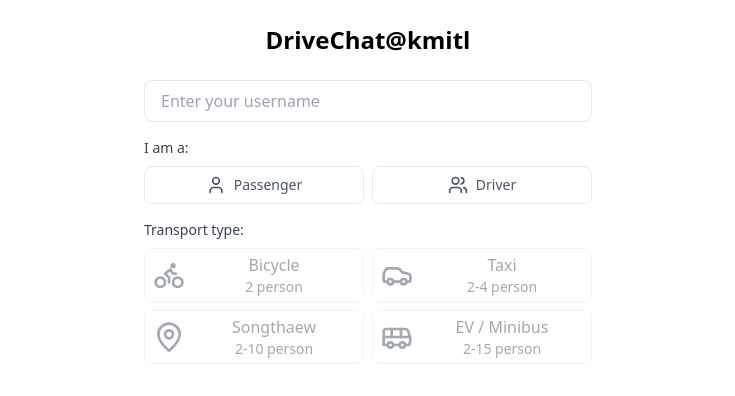
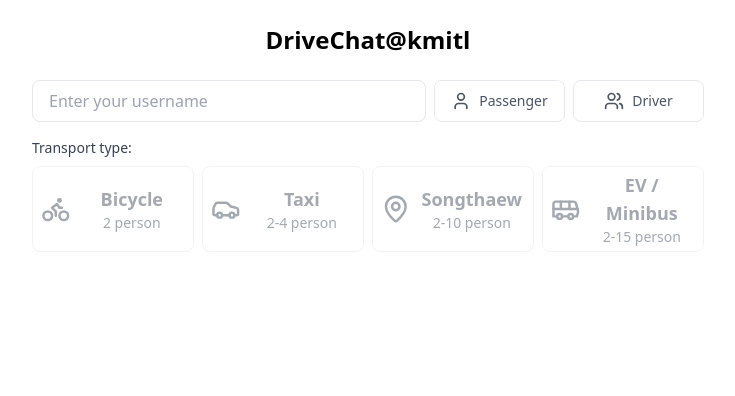
Before and after one commit to ProJect3K/DriveChat-kmitl, a Next.js app in the folder drch/: page / in a window 1280 px wide. Shown: the top 396 px of the page, without its empty margins (272-1007 px from the left). Built offline with nearby package versions, Linux system fonts and the light colour scheme.

Commit message:
fix layout

```diff
--- a/drch/app/components/ChatRoom.js
+++ b/drch/app/components/ChatRoom.js
@@ -16,18 +16,23 @@ export default function ChatRoom({
         <h3 className="text-lg font-medium mb-2">
           Active Users ({activeUsers.length}/{roomCapacity})
         </h3>
-        <ul className="space-y-1">
+        <div className="space-y-1 flex flex-wrap">
           {activeUsers.map((user, index) => (
-            <li key={index} className="text-gray-700">
+            <div
+              key={index}
+              className={`text-gray-700 bg-gray-200 p-2 m-2 rounded flex items-center justify-center h-10 min-w-[70px] ${
+              user === username ? 'bg-gray-300 font-bold' : ''
+              }`}>
               {user === username ? `${user} (You)` : user}
-            </li>
+            </div>
           ))}
-        </ul>
+        </div>
+
       </div>
 
       <div className="h-96 overflow-y-auto p-4 bg-white rounded-lg border">
         {messages.map((msg, index) => (
-          <p key={index} className="py-2 border-b border-gray-100 last:border-0">
+          <p key={index} className="py-2 border-b border-gray-100 last:border-0" >
             {msg}
           </p>
         ))}
--- a/drch/app/components/JoinChat.js
+++ b/drch/app/components/JoinChat.js
@@ -1,6 +1,7 @@
 import { useState } from 'react';
 import { ROOM_TYPES } from '../lib/constants';
 import TransportButtons from './TransportButtons';
+import TypeUser from './TypeUser';
 
 export default function JoinChat({
   username,
@@ -18,7 +19,10 @@ export default function JoinChat({
   room,
   setRoom,
   setRoomCapacity,
-  joinChat
+  joinChat,
+
+  onSelectUserType,
+
 }) {
   const [userType, setUserType] = useState(null);
   const [noRoomsAvailable, setNoRoomsAvailable] = useState(false);
@@ -36,37 +40,25 @@ export default function JoinChat({
   const handleTypeSelect = (type) => {
     setSelectedType(type);
     setNoRoomsAvailable(false);
-    // Only generate default room name if user is a driver
-    if (userType === 'driver') {
-      const defaultRoomName = `${type}_${Math.random().toString(36).substr(2, 6)}`;
-      setCustomRoom(defaultRoomName);
-      setRoomName(defaultRoomName);
+    if (!roomName && isCreatingRoom) {
+      setCustomRoom(`${type}_${Math.random().toString(36).substr(2, 6)}`);
     }
   };
 
   const handleUserTypeSelect = (type) => {
     setUserType(type);
     setSelectedType(null);
-    setIsCreatingRoom(type === 'driver');
+    setIsCreatingRoom(false);
     setNoRoomsAvailable(false);
-    // Clear room name if switching to passenger
-    if (type === 'passenger') {
-      setRoomName('');
-      setCustomRoom('');
-    }
   };
 
   const handleRoomNameChange = (e) => {
-    const value = e.target.value.trim();
-    if (userType === 'driver') {
+    const value = e.target.value;
     setRoomName(value);
     if (value) {
       setCustomRoom(value);
     } else if (selectedType) {
-        const defaultRoomName = `${selectedType}_${Math.random().toString(36).substr(2, 6)}`;
-        setCustomRoom(defaultRoomName);
-        setRoomName(defaultRoomName);
-      }
+      setCustomRoom(`${selectedType}_${Math.random().toString(36).substr(2, 6)}`);
     }
   };
 
@@ -76,15 +68,17 @@ export default function JoinChat({
       return;
     }
 
-    if (userType !== 'passenger') {
-      alert('Only passengers can join random rooms');
-      return;
-    }
-
     setIsLoading(true);
     try {
+      // First, let's debug what rooms are available
+      const debugResponse = await fetch('http://127.0.0.1:8000/rooms/debug');
+      const debugData = await debugResponse.json();
+      console.log('Available rooms:', debugData);
+
+      // Now try to join a room
       const response = await fetch(`http://127.0.0.1:8000/rooms/random?transport_type=${selectedType}`);
       const data = await response.json();
+      console.log('Join room response:', data);
 
       if (data.room) {
         console.log('Joining room:', data.room);
@@ -92,8 +86,12 @@ export default function JoinChat({
         setRoomCapacity(data.capacity);
         joinChat(data.room);
       } else {
-        console.log('No room available');
+        console.log('No room available, userType:', userType);
+        if (userType === 'passenger') {
           setNoRoomsAvailable(true);
+        } else if (userType === 'driver') {
+          setIsCreatingRoom(true);
+        }
       }
     } catch (error) {
       console.error('Error joining random room:', error);
@@ -105,11 +103,6 @@ export default function JoinChat({
   const createRoom = async () => {
     if (!username || !selectedType || !userType || userType !== 'driver') {
       alert('Only drivers can create rooms. Please check your selections.');
-      return;
-    }
-
-    if (!customRoom || customRoom.trim() === '') {
-      alert('Please enter a room name');
       return;
     }
 
@@ -150,15 +143,25 @@ export default function JoinChat({
   };
 
   return (
-    <div className="flex flex-col items-center max-w-md mx-auto">
+    <div className="flex flex-col items-center max-w-2xl mx-auto">
       <h2 className="text-2xl font-semibold mb-6">DriveChat@kmitl</h2>
+      <div className="w-full flex gap-2">
         <input
           type="text"
           placeholder="Enter your username"
           value={username}
           onChange={(e) => setUsername(e.target.value)}
           className="w-full px-4 py-2 mb-4 border rounded-lg focus:ring-2 focus:ring-blue-500 focus:border-transparent"
+          style={{ flex: 4 }}
         />
+      <div style={{ flex: 3 }}>
+        <TypeUser
+          userType={userType}
+          onSelectUserType={handleUserTypeSelect}
+        />
+      </div>
+    </div>
+
 
       {isCreatingRoom && userType === 'driver' ? (
         <div className="w-full">
@@ -171,7 +174,7 @@ export default function JoinChat({
           />
           <input
             type="text"
-            placeholder="Room name"
+            placeholder="Enter room name (optional)"
             value={roomName}
             onChange={handleRoomNameChange}
             className="w-full px-4 py-2 mb-4 border rounded-lg focus:ring-2 focus:ring-blue-500 focus:border-transparent"
@@ -180,7 +183,8 @@ export default function JoinChat({
             <button
               onClick={createRoom}
               disabled={isLoading || !username || !selectedType || !customRoom}
-              className="flex-1 px-4 py-2 bg-blue-500 text-white rounded-lg hover:bg-blue-600 disabled:bg-gray-300 disabled:cursor-not-allowed transition-colors"
+              className="createBtn"
+              style={{ flex: 5 }}
             >
               {isLoading ? 'Creating...' : 'Create & Join Room'}
             </button>
@@ -188,11 +192,10 @@ export default function JoinChat({
               onClick={() => {
                 setIsCreatingRoom(false);
                 setRoomName("");
-                setUserType(null);
-                setSelectedType(null);
               }}
               disabled={isLoading}
-              className="flex-1 px-4 py-2 bg-gray-100 text-gray-700 rounded-lg hover:bg-gray-200 disabled:bg-gray-50 disabled:text-gray-400 disabled:cursor-not-allowed transition-colors"
+              className="cancleBtn"
+              style={{ flex: 1 }}
             >
               Cancel
             </button>
@@ -218,7 +221,7 @@ export default function JoinChat({
               <button
                 onClick={joinRandomRoom}
                 disabled={isLoading || !username || !selectedType || !userType}
-                className="flex-1 px-4 py-2 bg-blue-500 text-white rounded-lg hover:bg-blue-600 disabled:bg-gray-300 disabled:cursor-not-allowed transition-colors"
+                className="flex-1 px-4 py-2 bg-blue-500 text-white rounded-lg hover:bg-blue-700 disabled:bg-gray-300 disabled:cursor-not-allowed transition-colors"
               >
                 {isLoading ? 'Finding room...' : 'Join Random Room'}
               </button>
@@ -226,9 +229,12 @@ export default function JoinChat({
 
             {userType === 'driver' && (
               <button
-                onClick={() => setIsCreatingRoom(true)}
+                onClick={() => {
+                  setIsCreatingRoom(true);
+                  setRoomName("");
+                }}
                 disabled={isLoading}
-                className="flex-1 px-4 py-2 bg-blue-500 text-white rounded-lg hover:bg-blue-600 disabled:bg-gray-50 disabled:text-gray-400 disabled:cursor-not-allowed transition-colors"
+                className="flex-1 px-4 py-2 bg-gray-100 text-gray-700 rounded-lg hover:bg-gray-200 disabled:bg-gray-50 disabled:text-gray-400 disabled:cursor-not-allowed transition-colors"
               >
                 Create New Room
               </button>
--- a/drch/app/components/TransportButtons.js
+++ b/drch/app/components/TransportButtons.js
@@ -1,6 +1,7 @@
 import { Bus, Car, MapPin, Bike, User, Users } from 'lucide-react';
 import { ROOM_TYPES } from 'app/lib/constants';
 import "./transportselect.css"
+import TypeUser from './TypeUser';
 
 export default function TransportButtons({
   onSelectType,
@@ -10,40 +11,6 @@ export default function TransportButtons({
 }) {
   return (
     <div className="space-y-4 w-full mb-4">
-      {/* User Type Selection */}
-      <div className="w-full">
-        <h3 className="text-sm font-medium text-gray-700 mb-2">I am a:</h3>
-        <div className="flex gap-2">
-          <button
-            onClick={() => onSelectUserType('passenger')}
-            className={`flex-1 rounded-lg overflow-hidden border ${
-              userType === 'passenger' ? 'border-green-500' : 'border-gray-200'
-            }`}
-          >
-            <div className={`flex items-center justify-center gap-2 py-2 px-3 w-full ${
-              userType === 'passenger' ? 'bg-green-50' : 'bg-white'
-            }`}>
-              <User className={`w-5 h-5 ${userType === 'passenger' ? 'text-green-600' : 'text-gray-600'}`} />
-              <span className={`text-sm ${userType === 'passenger' ? 'text-green-600' : 'text-gray-600'}`}>Passenger</span>
-            </div>
-          </button>
-
-          <button
-            onClick={() => onSelectUserType('driver')}
-            className={`flex-1 rounded-lg overflow-hidden border ${
-              userType === 'driver' ? 'border-blue-500' : 'border-gray-200'
-            }`}
-          >
-            <div className={`flex items-center justify-center gap-2 py-2 px-3 w-full ${
-              userType === 'driver' ? 'bg-blue-50' : 'bg-white'
-            }`}>
-              <Users className={`w-5 h-5 ${userType === 'driver' ? 'text-blue-600' : 'text-gray-600'}`} />
-              <span className={`text-sm ${userType === 'driver' ? 'text-blue-600' : 'text-gray-600'}`}>Driver</span>
-            </div>
-          </button>
-        </div>
-      </div>
-
       {/* Transport Type Selection */}
       <div className="w-full">
         <h3 className="text-sm font-medium text-gray-700 mb-2">Transport type:</h3>
@@ -53,11 +20,11 @@ export default function TransportButtons({
               onClick={() => onSelectType(ROOM_TYPES.BIKE)}
               disabled={!userType}
               className={`flex-1 rounded-lg overflow-hidden border ${
-                selectedType === ROOM_TYPES.BIKE ? 'border-blue-500' : 'border-gray-200'
+                selectedType === ROOM_TYPES.BIKE ? 'border-orange-500' : 'border-gray-200'
               } ${!userType && 'opacity-50 cursor-not-allowed'}`}
             >
               <div className={`iconType ${
-                selectedType === ROOM_TYPES.BIKE ? 'bg-blue-50' : 'bg-white'
+                selectedType === ROOM_TYPES.BIKE ? 'bg-orange-100' : 'bg-white'
               }`}>
                 <Bike className="iconSize" />
                 <div className='inBtn'>
@@ -84,18 +51,18 @@ export default function TransportButtons({
                 </div>
               </div>
             </button>
-          </div>
+          {/* </div> */}
 
-          <div className="flex gap-2">
+          {/* <div className="flex gap-2"> */}
             <button
               onClick={() => onSelectType(ROOM_TYPES.LOCATION)}
               disabled={!userType}
               className={`flex-1 rounded-lg overflow-hidden border ${
-                selectedType === ROOM_TYPES.LOCATION ? 'border-blue-500' : 'border-gray-200'
+                selectedType === ROOM_TYPES.LOCATION ? 'border-orange-500' : 'border-gray-200'
               } ${!userType && 'opacity-50 cursor-not-allowed'}`}
             >
               <div className={`iconType ${
-                selectedType === ROOM_TYPES.LOCATION ? 'bg-blue-50' : 'bg-white'
+                selectedType === ROOM_TYPES.LOCATION ? 'bg-orange-100' : 'bg-white'
               }`}>
                 <MapPin className="iconSize" />
                 <div className='inBtn'>
@@ -109,11 +76,11 @@ export default function TransportButtons({
               onClick={() => onSelectType(ROOM_TYPES.BUS)}
               disabled={!userType}
               className={`flex-1 rounded-lg overflow-hidden border ${
-                selectedType === ROOM_TYPES.BUS ? 'border-blue-500' : 'border-gray-200'
+                selectedType === ROOM_TYPES.BUS ? 'border-orange-500' : 'border-gray-200'
               } ${!userType && 'opacity-50 cursor-not-allowed'}`}
             >
               <div className={`iconType ${
-                selectedType === ROOM_TYPES.BUS ? 'bg-blue-50' : 'bg-white'
+                selectedType === ROOM_TYPES.BUS ? 'bg-orange-100' : 'bg-white'
               }`}>
                 <Bus className="iconSize"/>
                 <div className='inBtn'>
--- /dev/null
+++ b/drch/app/components/TypeUser.js
@@ -0,0 +1,44 @@
+import { User, Users } from 'lucide-react';
+import "./transportselect.css"
+
+export default function TypeUser({
+    userType,
+    onSelectUserType
+  }) {
+    return (
+
+<div className="w-full">
+        {/* <h3 className="text-sm font-medium text-gray-700 mb-2">I am a:</h3> */}
+        <div className="flex gap-2">
+          <button
+            onClick={() => onSelectUserType('passenger')}
+            className={`flex-1 rounded-lg overflow-hidden border ${
+              userType === 'passenger' ? 'border-red-500' : 'border-gray-200'
+            }`}
+          >
+            <div className={`flex items-center justify-center gap-2 py-2 px-3 w-full ${
+              userType === 'passenger' ? 'bg-red-50' : 'bg-white'
+            }`}>
+              <User className={`w-5 h-6 ${userType === 'passenger' ? 'text-red-600' : 'text-gray-600'}`} />
+              <span className={`text-sm ${userType === 'passenger' ? 'text-red-600' : 'text-gray-600'}`}>Passenger</span>
+            </div>
+          </button>
+
+          <button
+            onClick={() => onSelectUserType('driver')}
+            className={`flex-1 rounded-lg overflow-hidden border ${
+              userType === 'driver' ? 'border-red-500' : 'border-gray-200'
+            }`}
+          >
+            <div className={`flex items-center justify-center gap-2 py-2 px-3 w-full ${
+              userType === 'driver' ? 'bg-red-50' : 'bg-white'
+            }`}>
+              <Users className={`w-5 h-5 ${userType === 'driver' ? 'text-red-600' : 'text-gray-600'}`} />
+              <span className={`text-sm ${userType === 'driver' ? 'text-red-600' : 'text-gray-600'}`}>Driver</span>
+            </div>
+          </button>
+        </div>
+      </div>
+
+);
+}
--- a/drch/app/components/transportselect.css
+++ b/drch/app/components/transportselect.css
@@ -11,9 +11,28 @@
 }
 
 .typeTextInBtn {
-    @apply text-base text-gray-600
+    @apply text-lg text-gray-600 font-semibold
 }
 
 .personInBtn {
     @apply text-sm text-gray-600
 }
+
+.cancleBtn {
+    @apply flex-1 px-4 py-2
+    bg-white text-black rounded-lg
+    border-2 border-black
+    hover:bg-red-500
+    hover:border-red-500
+    hover:text-white
+    disabled:bg-gray-50
+    disabled:text-gray-400
+    disabled:cursor-not-allowed
+
+    transition-colors
+}
+
+.createBtn {
+    @apply flex-1 px-4 py-2
+    bg-blue-500 text-white rounded-lg hover:bg-blue-700 disabled:bg-gray-300 disabled:cursor-not-allowed transition-colors
+}
--- a/drch/app/page.js
+++ b/drch/app/page.js
@@ -30,6 +30,12 @@ export default function Home() {
           const usersPart = message.split(": ")[1];
           const users = usersPart.split(", ");
           setActiveUsers(users);
+        } else if (message.startsWith("System: ROOM_CHANGE:")) {
+          const newRoom = message.split(":")[2];
+          setRoom(newRoom);
+          // Re-establish websocket connection for new room
+          socket.current.close();
+          joinChat(newRoom);
         } else {
           setMessages((prevMessages) => [...prevMessages, message]);
         }
@@ -53,6 +59,15 @@ export default function Home() {
     if (inputMessage !== "" && socket.current) {
       socket.current.send(inputMessage);
       setInputMessage("");
+    }
+  };
+
+  const handleRoomChange = (newRoom) => {
+    setRoom(newRoom);
+    if (newRoom === 'duck_pond') {
+      // Re-establish websocket connection for duck pond
+      socket.current.close();
+      joinChat('duck_pond');
     }
   };
 
@@ -80,6 +95,7 @@ export default function Home() {
       ) : (
         <ChatRoom
           room={room}
+          setRoom={handleRoomChange}
           activeUsers={activeUsers}
           roomCapacity={roomCapacity}
           username={username}
@@ -87,6 +103,8 @@ export default function Home() {
           inputMessage={inputMessage}
           setInputMessage={setInputMessage}
           sendMessage={sendMessage}
+          nextStation="ped pong"
+          currentStatus="Driving"
         />
       )}
     </div>
```
Lines whose indentation alone changed are shown as unchanged.
